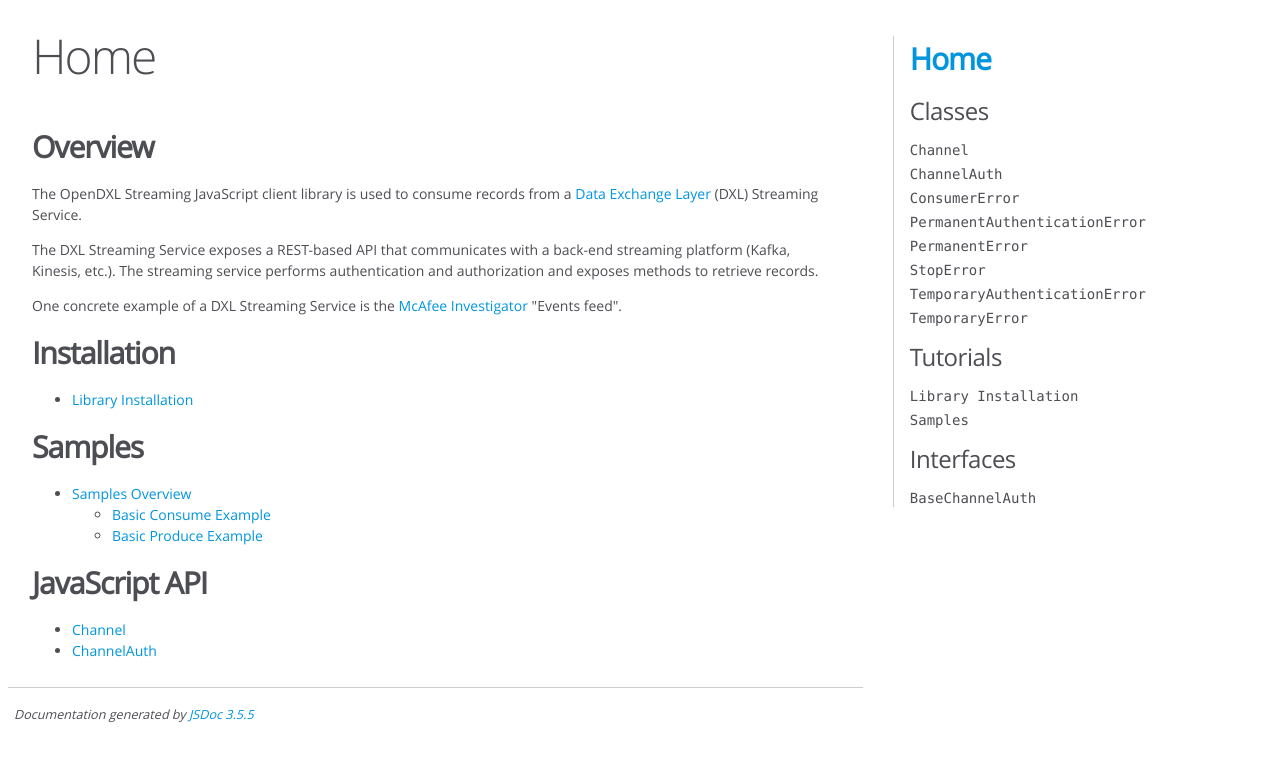
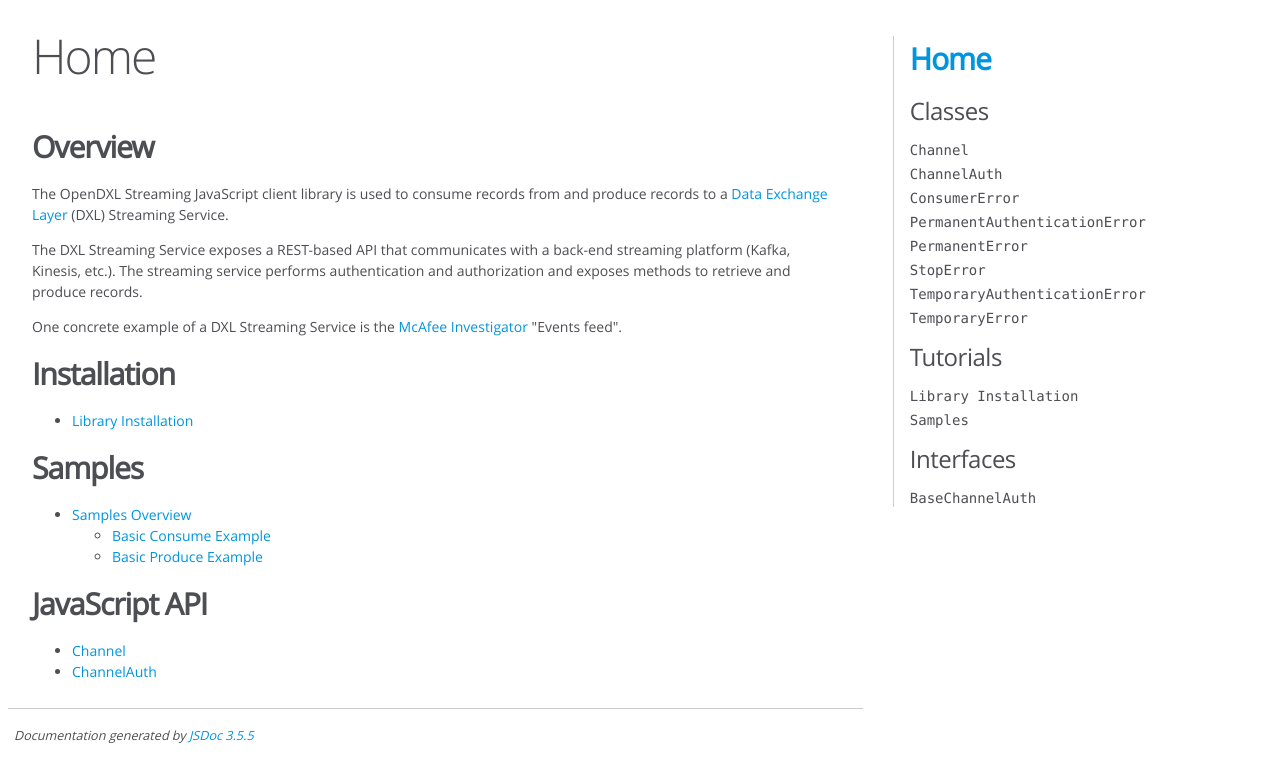
Before and after one commit to opendxl/opendxl-streaming-client-javascript, a plain HTML site: page jsdoc/index.html in a window 1280 px wide. Drawn offline with Linux system fonts and the light colour scheme.

Commit message:
Updating docs for b03844c

```diff
--- a/jsdoc/index.html
+++ b/jsdoc/index.html
@@ -44,13 +44,13 @@
 
     <section>
         <article><h2>Overview</h2><p>The OpenDXL Streaming JavaScript client library is used to consume records
-from a
+from and produce records to a
 <a href="http://www.mcafee.com/us/solutions/data-exchange-layer.aspx">Data Exchange Layer</a>
 (DXL) Streaming Service.</p>
 <p>The DXL Streaming Service exposes a REST-based API that communicates with a
 back-end streaming platform (Kafka, Kinesis, etc.). The streaming service
-performs authentication and authorization and exposes methods to retrieve
-records.</p>
+performs authentication and authorization and exposes methods to retrieve and
+produce records.</p>
 <p>One concrete example of a DXL Streaming Service is the
 <a href="https://www.mcafee.com/enterprise/en-us/products/investigator.html">McAfee Investigator</a>
 &quot;Events feed&quot;.</p>
```
Also changed, not shown: jsdoc/tutorial-installation.html (+2 -2 lines).
